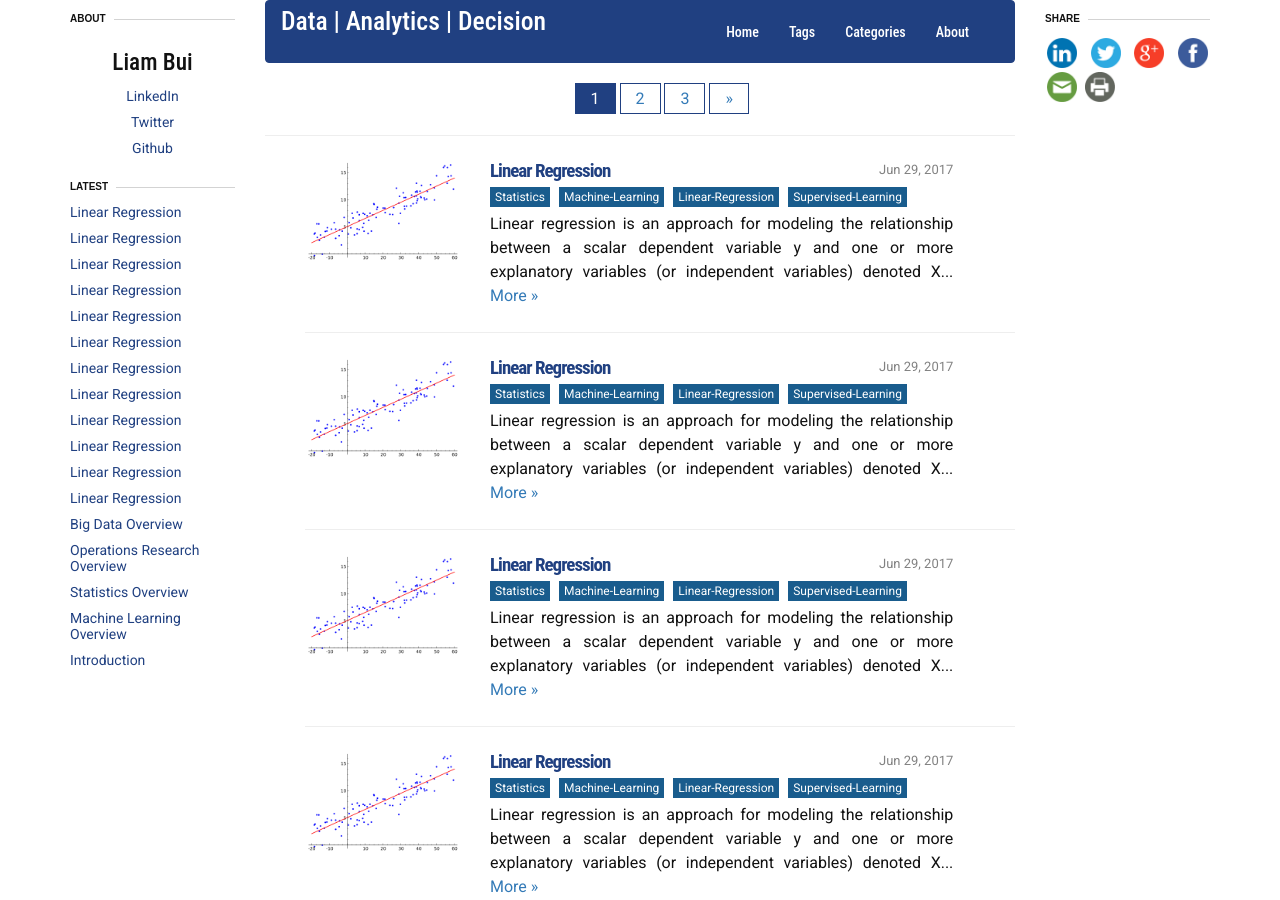
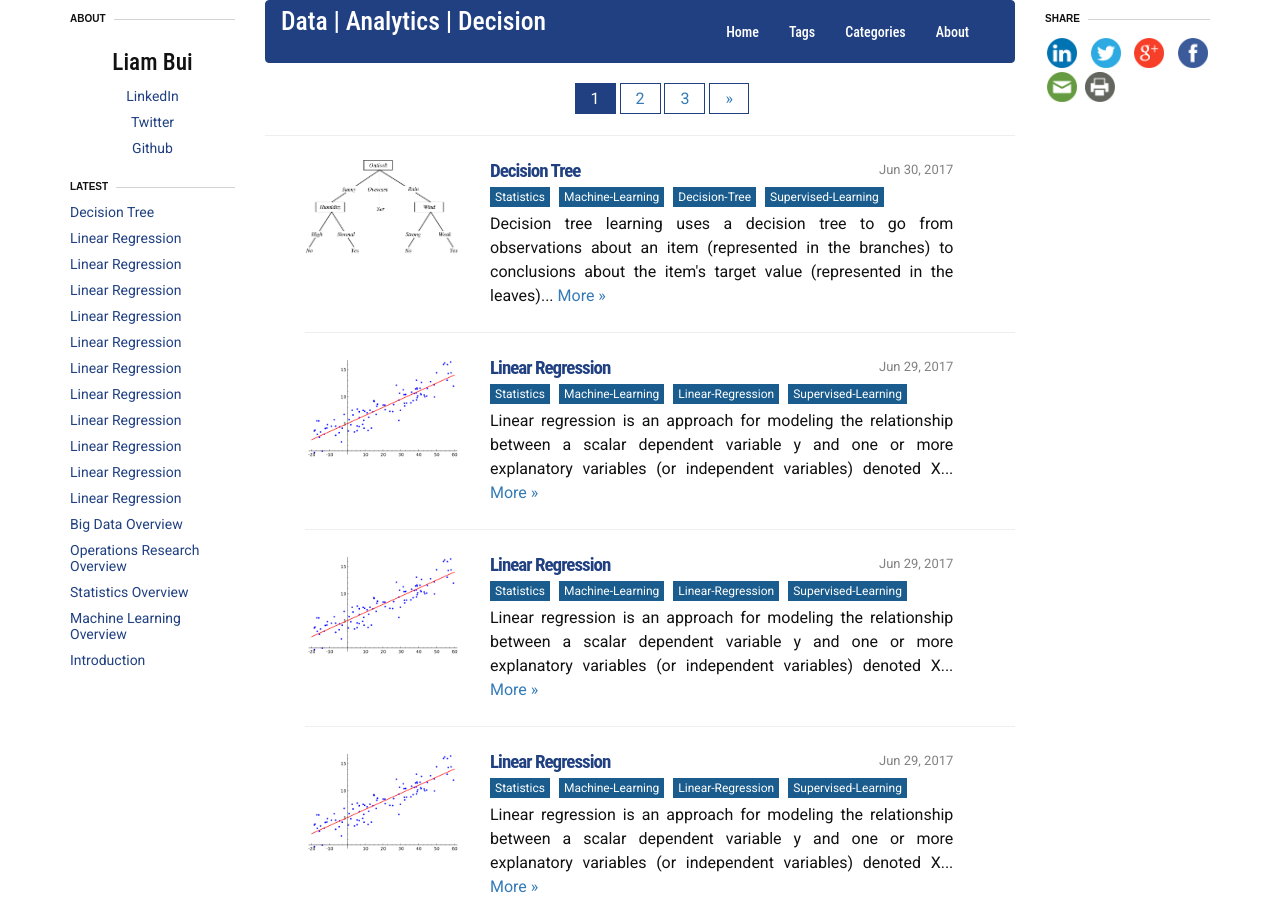
Before and after one commit to liambll/blog-archive, a Jekyll site: the page built from index.html, in a window 1280 px wide and 900 px high. Built offline with Jekyll 4.4.1, drawn with Linux system fonts in a browser that asks for light colours; nearby versions of some CDN libraries; the list of posts is cut into pages by our own code; comment, search, counter and statistics services are not loaded.

Commit message:
Update 2017-06-30-decision-tree.markdown

```diff
--- a/_posts/2017-06-30-decision-tree.markdown
+++ b/_posts/2017-06-30-decision-tree.markdown
@@ -1,31 +1,16 @@
 ---
 layout: post
 comments: true
-title:  "Linear Regression"
-title2:  "Linear Regression"
-date:   2017-06-29 15:22:00
-permalink: 2017/06/29/linear-regression/
+title:  "Decision Tree"
+title2:  "Decision Tree"
+date:   2017-06-30 15:22:00
+permalink: /decision-tree/
 mathjax: true
-tags: Statistics Machine-Learning Linear-Regression Supervised-Learning
+tags: Statistics Machine-Learning Decision-Tree Supervised-Learning
 categories: Statistics Machine-Learning
-img: /blog/assets/linear-regression/linear-regression.png
-summary: Linear regression is an approach for modeling the relationship between a scalar dependent variable y and one or more explanatory variables (or independent variables) denoted X...
+img: /blog/assets/decision-tree/decision-tree.png
+summary: Decision tree learning uses a decision tree to go from observations about an item (represented in the branches) to conclusions about the item's target value (represented in the leaves)...
 ---
 
 
-"Linear regression is an approach for modeling the relationship between a dependent variable and one or more explanatory variables." In Statistics, Linear regression is used to understand how changes in explanatory variables would affect the dependent variable. In machine learning, the focus is more to predict value of dependent variable based on explanatory variables.
-
-Some examples:
-- analyze relationship between customer's satisfaction and customer's waiting time, call duration, discussion topic, etc
-- predict house price based on the house's characteristics (location, areas, number of bed rooms, number of bath rooms, etc)
-
-## 1. Model
-
-
-## 2. Learning
-
-## 3. Examples
-
-## 4. Further thought
-
-## 5. Statistical perspectives
+Decision tree learning uses a decision tree to go from observations about an item (represented in the branches) to conclusions about the item's target value (represented in the leaves).
```
